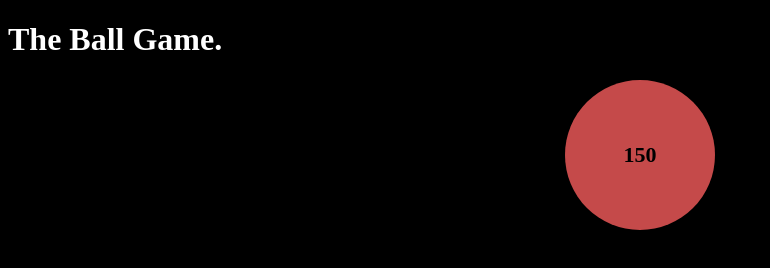
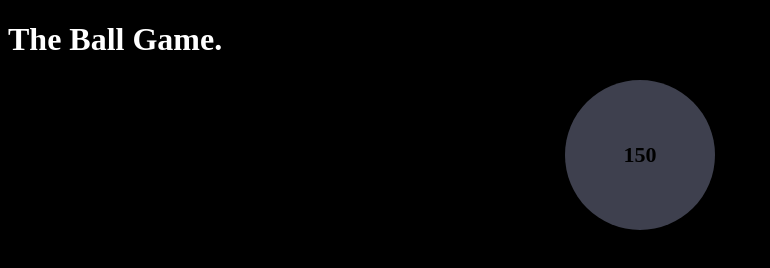
Before and after one commit to kashikarin/Ball-Game, a plain HTML site: page index.html in a window 1280 px wide. Both pictures are taken after a click on the element "100". Shown: the whole page, without its empty margins (0-770 px from the left). Drawn offline with Linux system fonts and the light colour scheme.

Commit message:
changing ball color on every click

```diff
--- a/index.html
+++ b/index.html
@@ -9,6 +9,7 @@
 <body>
     <h1>The Ball Game.</h1>
     <div onclick='onBallClick()' class="ball">100</div>
+    <script src="util.js"></script>
     <script src="main.js"></script>
 </body>
 </html>
--- a/main.js
+++ b/main.js
@@ -11,7 +11,10 @@ function onBallClick(){
             elBall.style.height = `${+height + 50}px`;
         }
         waitForTransition(elBall)
-            .then(()=> elBall.innerText = elBall.style.width.replace("px", ""));
+            .then(()=> {
+                elBall.innerText = elBall.style.width.replace("px", "")
+                elBall.style.backgroundColor = getRandomColor();
+            });
 }
 
 function waitForTransition(el){
--- a/util.js
+++ b/util.js
@@ -1,3 +1,13 @@
 function getRandomInt(max){
     return Math.floor(Math.random() * max)
 }
+
+
+function getRandomColor(){
+  const letters = '0123456789ABCDEF';
+  var color = '#';
+  for (var i = 0; i < 6; i++) {
+    color += letters[Math.floor(Math.random() * 16)];
+  }
+  return color;
+}
```
